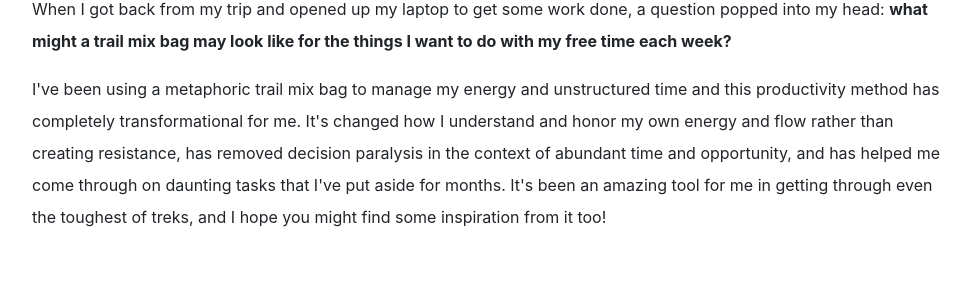
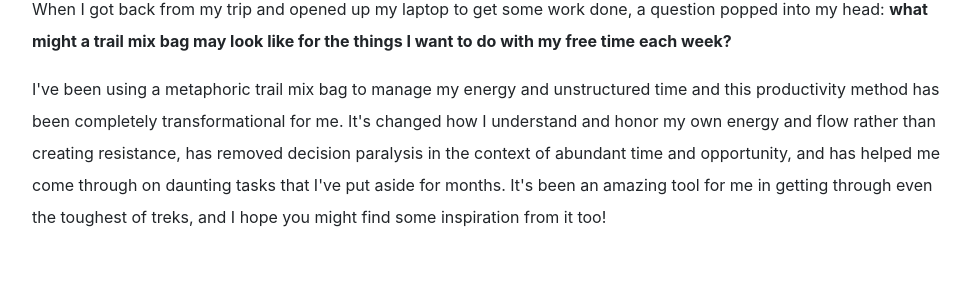
Before and after one commit to dalkat/dalkat.github.io, a Jekyll site: the page built from trailmix.md, in a window 1280 px wide and 900 px high, scrolled down 827 px. Shown: the part 181-484 px from the top of the window, without its empty margins (148-1118 px from the left). Built offline with Jekyll 4.4.1, drawn with Linux system fonts in a browser that asks for light colours; nearby versions of some CDN libraries; some web fonts are replaced; library files that are not in the unit come from our copies; some of the changed text lies outside the part shown.

Commit message:
TMM typos

```diff
--- a/_layouts/trailmix.html
+++ b/_layouts/trailmix.html
@@ -43,7 +43,7 @@ layout: default-sub
             <p>It was after a trip to Patagonia that I began playing with a technique that has allowed me to make a playbox of my time; a time management and productivity tool that allowed me to expand and harness my energy rather than relying on discipline alone to get things done. <b>It's what I now call the Trail Mix Method</b>. During that week-long trek in Patagonia, trail mix gave me energy far greater and longer-lasting than any of the energy bars or gels that I'd brought with me. Packed with healthy fats, fiber, antioxidants, long-lasting calories, and proteins, the trail mix had a perfect balance of everything in it: just the right amount of sweet to savory and raisins to M&Ms. </p>
 
             <p>When I got back from my trip and opened up my laptop to get some work done, a question popped into my head: <b>what might a trail mix bag may look like for the things I want to do with my free time each week?</b></p>
-            <p>I've been using a metaphoric trail mix bag to manage my energy and unstructured time and this productivity method has completely transformational for me. It's changed how I understand and honor my own energy and flow rather than creating resistance, has removed decision paralysis in the context of abundant time and opportunity, and has helped me come through on daunting tasks that I've put aside for months. It's been an amazing tool for me in getting through even the toughest of treks, and I hope you might find some inspiration from it too!
+            <p>I've been using a metaphoric trail mix bag to manage my energy and unstructured time and this productivity method has been completely transformational for me. It's changed how I understand and honor my own energy and flow rather than creating resistance, has removed decision paralysis in the context of abundant time and opportunity, and has helped me come through on daunting tasks that I've put aside for months. It's been an amazing tool for me in getting through even the toughest of treks, and I hope you might find some inspiration from it too!
 
              </p>
             <p>&nbsp;</p>
@@ -84,7 +84,7 @@ layout: default-sub
 
             <p>&nbsp;</p>
 
-            <blockquote><h4 style="line-height: 1.6;color: #ff9900;">What system help you manage time-sensitive tasks or external commitments? How might the Trail Mix Method complement that system for your unstructured time?</h4></blockquote>
+            <blockquote><h4 style="line-height: 1.6;color: #ff9900;">What systems help you manage time-sensitive tasks or external commitments? How might the Trail Mix Method complement those systems for your unstructured time?</h4></blockquote>
 
             <p> &nbsp;</p>
 
@@ -105,7 +105,7 @@ layout: default-sub
             <p>This is where the little bit of upfront structure and discipline comes in to help you surrender throughout the week. I schedule an hour chunk every Sunday night that I call Trail Mix Sunday where I create my bag for the week. It doesn't matter when you do this but ideally whenever you feel your week starts so you can plan for the week. I don't usually need the full hour, but I use any extra time to knock off a few items from my list. For your first Trail Mix Sunday, you'll need the full time to set up your system and create your first bag.&nbsp;</p>
             <br>
 
-        <center><a href="/img/content/TMM_sample.jpg" target="_blank"><img src="/img/content/TMM_sample.jpg" class="img-fluid" style="width:70%;"></a><br><small><i>(Click to enlarge)</i></small></center>
+        <center><a href="/img/content/TMM_sample.jpg" target="_blank"><img src="/img/content/TMM_sample.jpg" class="img-fluid" style="width:70%;"></a><br><small><i class="text-muted">(Click to enlarge)</i></small></center>
             <p><h5>YOUR FIRST TIME</h5></p>
             <p><ol>
             <li><strong>5-minutes, meditation.</strong> Take a moment to settle your mind - whether just by focusing on your breath or by trying a <a href="https://soundcloud.com/diane-yeo/guided-meditation-by-diane-yeo" target="_blank">guided meditation</a>.</li>
@@ -113,7 +113,7 @@ layout: default-sub
             <li><strong>5-minutes, build your bag.</strong> Determine what your 'bag' looks like - any physical form (not digital) will work, such as a zip-lock bag or bowl filled with fortune-cookie-sized paper, a <a href="https://amzn.to/2SvquZE" target="_blank">small notebook</a> of half sheet of paper with columns of bullets, or <a href="https://daliakatan.com/TMM" target="_blank">this template</a>.</li>
             <li><strong>15-minutes, category goals.</strong> Reflect on the following question: what are the areas in your life that you want to invest your energy? Write down 5-8 categories that resonate with you to start, and keep them in an accessible space, such as your wall or at the front of your notebook, so you can refer to them each week during your Trail Mix ritual. Some examples: Reading, Hobbies, Health & Wellbeing, Creative Creation, Learning & Development, Community, Income Generation, Personas, Organization &mdash; and the list goes on. </li>
             </ol>
-        <center><a href="/img/content/trailmixcategories.png" target="_blank"><img src="/img/content/trailmixcategories.png" class="img-fluid"></a><br><small><i>(Click to enlarge)</i></small></center>
+        <center><a href="/img/content/trailmixcategories.png" target="_blank"><img src="/img/content/trailmixcategories.png" class="img-fluid"></a><br><small><i class="text-muted">(Click to enlarge)</i></small></center>
     </p>
             <br>
 
```
